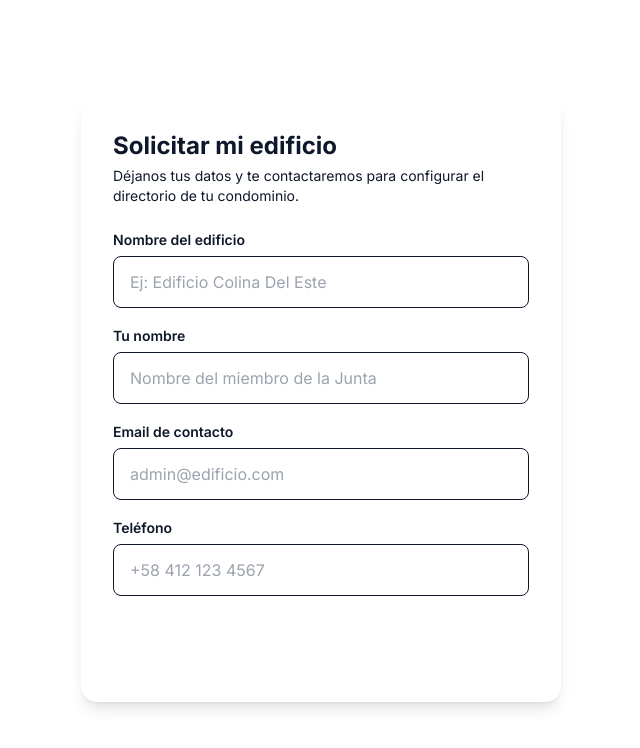
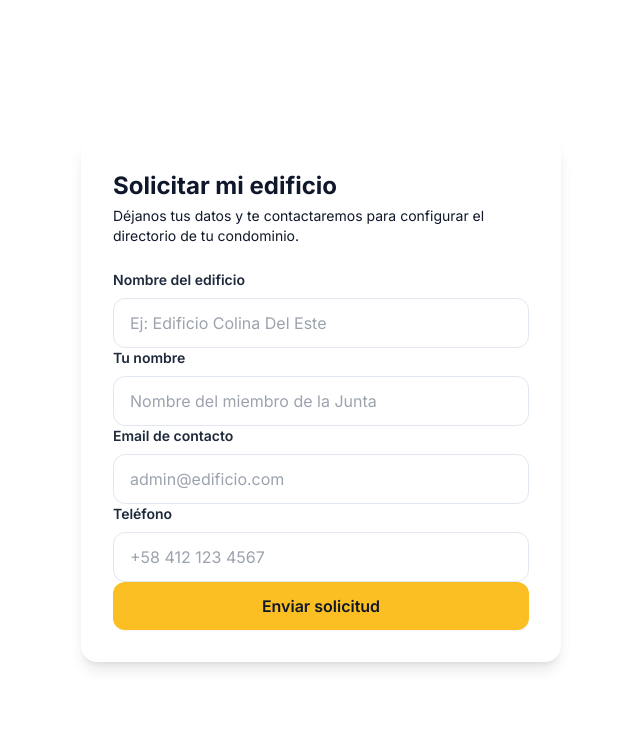
Before and after one commit to tavoidkk/listamarilla, a Next.js app: page /solicitar in a window 1280 px wide. Shown: the top 748 px of the page, without its empty margins (319-959 px from the left). Built offline with nearby package versions, Linux system fonts and the light colour scheme.

Commit message:
refactor(ui): update Button, Field, Modal, Spinner, StarRating, Toast to amber theme

```diff
--- a/src/components/ui/Button.tsx
+++ b/src/components/ui/Button.tsx
@@ -2,7 +2,7 @@
 
 import { type ButtonHTMLAttributes, forwardRef } from "react";
 
-export type ButtonVariant = "primary" | "secondary" | "ghost" | "danger" | "whatsapp";
+export type ButtonVariant = "primary" | "secondary" | "ghost" | "danger" | "whatsapp" | "outline";
 export type ButtonSize = "sm" | "md" | "lg" | "xl";
 
 interface ButtonProps extends ButtonHTMLAttributes<HTMLButtonElement> {
@@ -10,25 +10,27 @@ interface ButtonProps extends ButtonHTMLAttributes<HTMLButtonElement> {
   size?: ButtonSize;
   fullWidth?: boolean;
   loading?: boolean;
+  pulse?: boolean;
 }
 
 const VARIANTS: Record<ButtonVariant, string> = {
   primary:
-    "bg-[color:var(--color-primary)] text-white hover:bg-[color:var(--color-primary-dark)] active:scale-[0.98]",
+    "bg-amber-400 text-slate-900 hover:bg-amber-300 shadow-sm active:scale-95 font-semibold focus:ring-2 focus:ring-amber-400 focus:ring-offset-2 focus:outline-none",
   secondary:
-    "bg-[color:var(--color-primary-light)] text-[color:var(--color-primary)] hover:brightness-95 active:scale-[0.98]",
+    "bg-slate-100 text-slate-800 hover:bg-slate-200 active:scale-95 font-medium focus:ring-2 focus:ring-amber-400 focus:ring-offset-2 focus:outline-none",
+  outline:
+    "bg-white text-slate-800 border border-slate-200 hover:border-amber-400 hover:bg-amber-50 active:scale-95 font-semibold focus:ring-2 focus:ring-amber-400 focus:ring-offset-2 focus:outline-none",
   ghost:
-    "bg-transparent text-[color:var(--color-text-secondary)] hover:bg-[color:var(--color-primary-light)]",
-  danger: "bg-[color:var(--color-danger)] text-white hover:brightness-110",
-  whatsapp:
-    "bg-[color:var(--color-whatsapp)] text-white hover:bg-[color:var(--color-whatsapp-dark)]",
+    "bg-transparent text-slate-600 hover:bg-slate-100 active:scale-95 focus:ring-2 focus:ring-amber-400 focus:ring-offset-2 focus:outline-none",
+  danger: "bg-danger text-white hover:brightness-110 active:scale-95 font-semibold focus:ring-2 focus:ring-danger focus:ring-offset-2 focus:outline-none",
+  whatsapp: "bg-whatsapp text-white hover:bg-whatsapp-dark active:scale-95 font-semibold focus:ring-2 focus:ring-whatsapp focus:ring-offset-2 focus:outline-none",
 };
 
 const SIZES: Record<ButtonSize, string> = {
-  sm: "h-10 px-4 text-sm rounded-full",
-  md: "h-12 px-5 text-base rounded-full",
-  lg: "h-14 px-6 text-base rounded-full",
-  xl: "h-[56px] px-7 text-[17px] rounded-full font-semibold",
+  sm: "h-10 px-4 text-sm rounded-xl gap-2",
+  md: "h-11 px-5 text-base rounded-xl gap-2",
+  lg: "h-12 px-6 text-base rounded-xl gap-2",
+  xl: "h-14 px-7 text-lg rounded-xl gap-2.5",
 };
 
 export const Button = forwardRef<HTMLButtonElement, ButtonProps>(function Button(
@@ -37,6 +39,7 @@ export const Button = forwardRef<HTMLButtonElement, ButtonProps>(function Button
     size = "md",
     fullWidth = false,
     loading = false,
+    pulse = false,
     className = "",
     children,
     disabled,
@@ -52,12 +55,12 @@ export const Button = forwardRef<HTMLButtonElement, ButtonProps>(function Button
       type={type}
       disabled={isDisabled}
       className={[
-        "inline-flex items-center justify-center gap-2 font-semibold transition-[transform,background-color,filter] duration-200",
-        "active:scale-[0.98]",
+        "inline-flex items-center justify-center transition-all duration-200",
         VARIANTS[variant],
         SIZES[size],
         fullWidth ? "w-full" : "",
         isDisabled ? "cursor-not-allowed opacity-60" : "",
+        pulse && !isDisabled ? "animate-[pulseYellow_2s_ease-in-out_infinite]" : "",
         className,
       ]
         .filter(Boolean)
@@ -66,7 +69,7 @@ export const Button = forwardRef<HTMLButtonElement, ButtonProps>(function Button
     >
       {loading ? (
         <span
-          className="inline-block h-5 w-5 animate-spin rounded-full border-2 border-current border-t-transparent"
+          className="inline-block h-5 w-5 animate-[spin_0.7s_linear_infinite] rounded-full border-2 border-current border-t-transparent"
           aria-hidden="true"
         />
       ) : null}
--- a/src/components/ui/Field.tsx
+++ b/src/components/ui/Field.tsx
@@ -1,18 +1,20 @@
 "use client";
 
 import { type InputHTMLAttributes, type SelectHTMLAttributes, type TextareaHTMLAttributes, forwardRef } from "react";
+import type { LucideIcon } from "lucide-react";
 
 interface BaseFieldProps {
   label?: string;
   hint?: string;
   error?: string | null;
   optional?: boolean;
+  icon?: LucideIcon;
 }
 
-const fieldClasses =
-  "h-[52px] w-full rounded-[8px] border border-[color:var(--color-border)] bg-white px-4 text-base text-[color:var(--color-text-primary)] transition-[border-color,box-shadow] duration-200 focus:border-[color:var(--color-border-focus)] focus:shadow-[0_0_0_3px_color-mix(in_srgb,var(--color-primary)_15%,transparent)] focus:outline-none disabled:opacity-60";
+const baseClasses =
+  "w-full px-4 py-3 rounded-xl border border-slate-200 bg-white text-base text-foreground placeholder:text-muted-foreground transition-all duration-200 focus:ring-2 focus:ring-amber-400 focus:border-transparent focus:outline-none disabled:opacity-60";
 
-const fieldErrorClasses = "border-[color:var(--color-danger)]";
+const errorClasses = "border-danger";
 
 type SelectOption = { value: string; label: string };
 
@@ -36,21 +38,25 @@ function FieldShell({
   children,
 }: BaseFieldProps & { id?: string; children: React.ReactNode }) {
   return (
-    <div className="mb-[18px] flex flex-col gap-[6px]">
+    <div className="flex flex-col gap-2">
       {label ? (
         <label
           htmlFor={id}
-          className="text-sm font-semibold text-[color:var(--color-text-secondary)]"
+          className="text-sm font-semibold text-slate-800"
         >
           {label}
-          {optional ? <span className="ml-1 text-xs font-normal text-[color:var(--color-text-muted)]">(opcional)</span> : null}
+          {optional ? (
+            <span className="ml-1 text-xs font-normal text-muted-foreground">(opcional)</span>
+          ) : null}
         </label>
       ) : null}
       {children}
       {error ? (
-        <p className="mt-[2px] min-h-4 text-[13px] text-[color:var(--color-danger)]">{error}</p>
+        <p className="mt-1 text-[13px] font-medium text-danger animate-[slideUpSmall_0.2s_ease]">
+          {error}
+        </p>
       ) : hint ? (
-        <p className="text-xs text-[color:var(--color-text-muted)]">{hint}</p>
+        <p className="text-xs text-muted-foreground mt-1">{hint}</p>
       ) : null}
     </div>
   );
@@ -58,7 +64,7 @@ function FieldShell({
 
 export const Field = forwardRef<HTMLInputElement | HTMLSelectElement | HTMLTextAreaElement, CombinedProps>(
   function Field(props, ref) {
-    const { label, hint, error, optional, className = "", ...rest } = props;
+    const { label, hint, error, optional, icon: Icon, className = "", ...rest } = props;
     const as = (props as { as?: string }).as ?? "input";
 
     if (as === "select") {
@@ -69,7 +75,7 @@ export const Field = forwardRef<HTMLInputElement | HTMLSelectElement | HTMLTextA
             <select
               ref={ref as React.Ref<HTMLSelectElement>}
               {...(selectRest as SelectHTMLAttributes<HTMLSelectElement>)}
-              className={[fieldClasses, "appearance-none pr-10", error ? fieldErrorClasses : "", className]
+              className={[baseClasses, "appearance-none pr-10", error ? errorClasses : "", className]
                 .filter(Boolean)
                 .join(" ")}
             >
@@ -81,7 +87,7 @@ export const Field = forwardRef<HTMLInputElement | HTMLSelectElement | HTMLTextA
             </select>
             <span
               aria-hidden
-              className="pointer-events-none absolute right-4 top-1/2 h-3 w-3 -translate-y-[70%] rotate-45 border-b-2 border-r-2 border-[color:var(--color-text-secondary)]"
+              className="pointer-events-none absolute right-4 top-1/2 h-3 w-3 -translate-y-[70%] rotate-45 border-b-2 border-r-2 border-muted-foreground"
             />
           </div>
         </FieldShell>
@@ -94,7 +100,7 @@ export const Field = forwardRef<HTMLInputElement | HTMLSelectElement | HTMLTextA
           <textarea
             ref={ref as React.Ref<HTMLTextAreaElement>}
             {...(rest as TextareaHTMLAttributes<HTMLTextAreaElement>)}
-            className={[fieldClasses, "h-auto min-h-[100px] py-3", error ? fieldErrorClasses : "", className]
+            className={[baseClasses, "h-auto min-h-[100px] py-3", error ? errorClasses : "", className]
               .filter(Boolean)
               .join(" ")}
           />
@@ -104,12 +110,45 @@ export const Field = forwardRef<HTMLInputElement | HTMLSelectElement | HTMLTextA
 
     return (
       <FieldShell id={rest.id} label={label} hint={hint} error={error} optional={optional}>
-        <input
-          ref={ref as React.Ref<HTMLInputElement>}
-          {...(rest as InputHTMLAttributes<HTMLInputElement>)}
-          className={[fieldClasses, error ? fieldErrorClasses : "", className].filter(Boolean).join(" ")}
-        />
+        <div className="relative">
+          {Icon ? (
+            <Icon
+              aria-hidden
+              className="pointer-events-none absolute left-3 top-1/2 h-5 w-5 -translate-y-1/2 text-slate-400"
+            />
+          ) : null}
+          <input
+            ref={ref as React.Ref<HTMLInputElement>}
+            {...(rest as InputHTMLAttributes<HTMLInputElement>)}
+            className={[baseClasses, Icon ? "pl-10" : "", error ? errorClasses : "", className]
+              .filter(Boolean)
+              .join(" ")}
+          />
+        </div>
       </FieldShell>
     );
   },
 );
+
+export function FieldStatus({ status }: { status: "ok" | "warn" | "checking" | null }) {
+  if (!status) return null;
+  if (status === "checking") {
+    return (
+      <span aria-hidden className="text-base text-muted-foreground animate-[spin_1s_linear_infinite]">
+        ⏳
+      </span>
+    );
+  }
+  if (status === "ok") {
+    return (
+      <span aria-hidden className="text-base font-bold text-success animate-[scaleIn_0.2s_ease]">
+        ✓
+      </span>
+    );
+  }
+  return (
+    <span aria-hidden className="text-base text-warning animate-[scaleIn_0.2s_ease]">
+      ⚠
+    </span>
+  );
+}
--- a/src/components/ui/Spinner.tsx
+++ b/src/components/ui/Spinner.tsx
@@ -11,7 +11,7 @@ export function Spinner({ size = 24, className = "", color = "currentColor" }: S
     <span
       role="status"
       aria-label="Cargando"
-      className={`inline-block animate-[spin_0.8s_linear_infinite] ${className}`}
+      className={`inline-block animate-[spin_0.7s_linear_infinite] ${className}`}
       style={{ width: size, height: size }}
     >
       <svg
@@ -20,7 +20,7 @@ export function Spinner({ size = 24, className = "", color = "currentColor" }: S
         xmlns="http://www.w3.org/2000/svg"
         style={{ width: size, height: size, color }}
       >
-        <circle cx="12" cy="12" r="10" stroke="currentColor" strokeOpacity="0.25" strokeWidth="3" />
+        <circle cx="12" cy="12" r="10" stroke="currentColor" strokeOpacity="0.2" strokeWidth="3" />
         <path
           d="M22 12a10 10 0 0 1-10 10"
           stroke="currentColor"
@@ -34,8 +34,17 @@ export function Spinner({ size = 24, className = "", color = "currentColor" }: S
 
 export function PageSpinner() {
   return (
-    <div className="flex items-center justify-center px-8 py-8">
-      <Spinner size={40} />
+    <div className="flex items-center justify-center px-8 py-12">
+      <Spinner size={36} />
     </div>
   );
 }
+
+/**
+ * Skeleton de card (para cuando están cargando los contactos)
+ */
+export function CardSkeleton() {
+  return (
+    <div className="skeleton mb-3 h-[100px] w-full rounded-2xl" aria-hidden />
+  );
+}
```
Also changed, not shown: src/components/ui/Modal.tsx (+12 -7 lines), src/components/ui/StarRating.tsx (+5 -6 lines), src/components/ui/Toast.tsx (+23 -21 lines).
